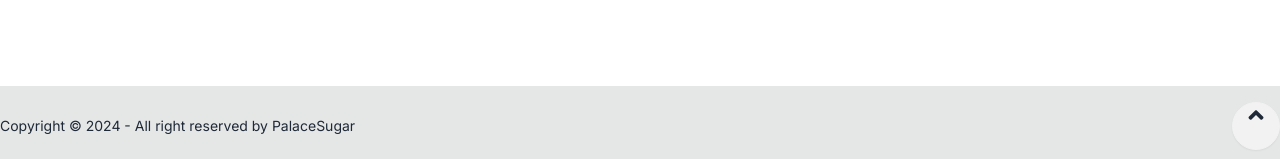
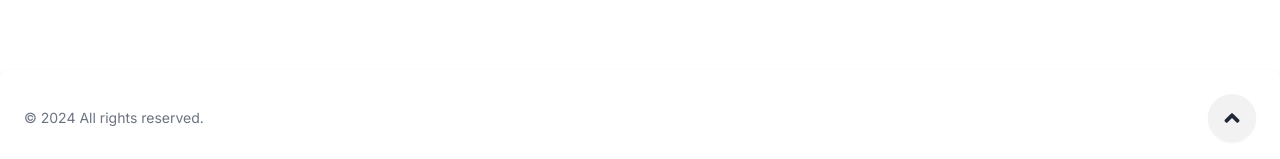
Before and after one commit to jeehzx/PalaceSugar-Ecommerce, a Next.js app: page /cart in a window 1280 px wide. Shown: the part 634-793 px from the top of the page. Built offline with nearby package versions, Linux system fonts and the light colour scheme; no server answers; the database is empty.

Commit message:
Fixing CSS

```diff
--- a/app/layout.tsx
+++ b/app/layout.tsx
@@ -1,17 +1,18 @@
-import './globals.css'
-import { Inter } from 'next/font/google'
-import Header from '@/components/header/header'
-import Providers from '@/components/Providers'
-import Sidebar from '@/components/Sidebar'
-import DrawerButton from '@/components/DrawerButton'
-import { FaAngleUp } from 'react-icons/fa'
+import "./globals.css";
+import { Inter } from "next/font/google";
+import Header from "@/components/header/header";
+import Providers from "@/components/Providers";
+import Sidebar from "@/components/Sidebar";
+import DrawerButton from "@/components/DrawerButton";
+import { FaAngleUp } from "react-icons/fa";
+import React from "react";
 
-const inter = Inter({ subsets: ['latin'] })
+const inter = Inter({ subsets: ["latin"] });
 
 export default function RootLayout({
   children,
 }: {
-  children: React.ReactNode
+  children: React.ReactNode;
 }) {
   return (
     <html lang="en">
@@ -23,20 +24,20 @@ export default function RootLayout({
               <div className="min-h-screen flex flex-col">
                 <Header />
                 <main className="flex-grow">{children}</main>
-                <footer className="py-4 bg-base-300 text-base-content flex
-                justify-between items-center footer">
-                  <p className="text-center">
-                    Copyright © 2024 - All right reserved by{' '}
-                    {process.env.NEXT_PUBLIC_APP_NAME}
+                <footer className="mt-14 w-full rounded-lg shadow flex flex-col items-center sm:flex-row sm:justify-between p-4 sm:p-6">
+                  <p className="mb-4 text-sm text-center text-gray-500 dark:text-gray-400 sm:mb-0">
+                    &copy; 2024 All rights reserved.
                   </p>
+                  <div className="flex justify-center items-center space-x-4">
                     <a
                       href="#top"
-                    className="btn btn-circle bottom circle active hover:invert"
+                      className="btn btn-circle hover:invert"
                       id="top-link"
                       aria-label="Go to top"
                     >
                       <FaAngleUp size={24} />
                     </a>
+                  </div>
                 </footer>
               </div>
             </div>
@@ -52,5 +53,5 @@ export default function RootLayout({
         </Providers>
       </body>
     </html>
-  )
+  );
 }
```
Lines whose indentation alone changed are shown as unchanged.
